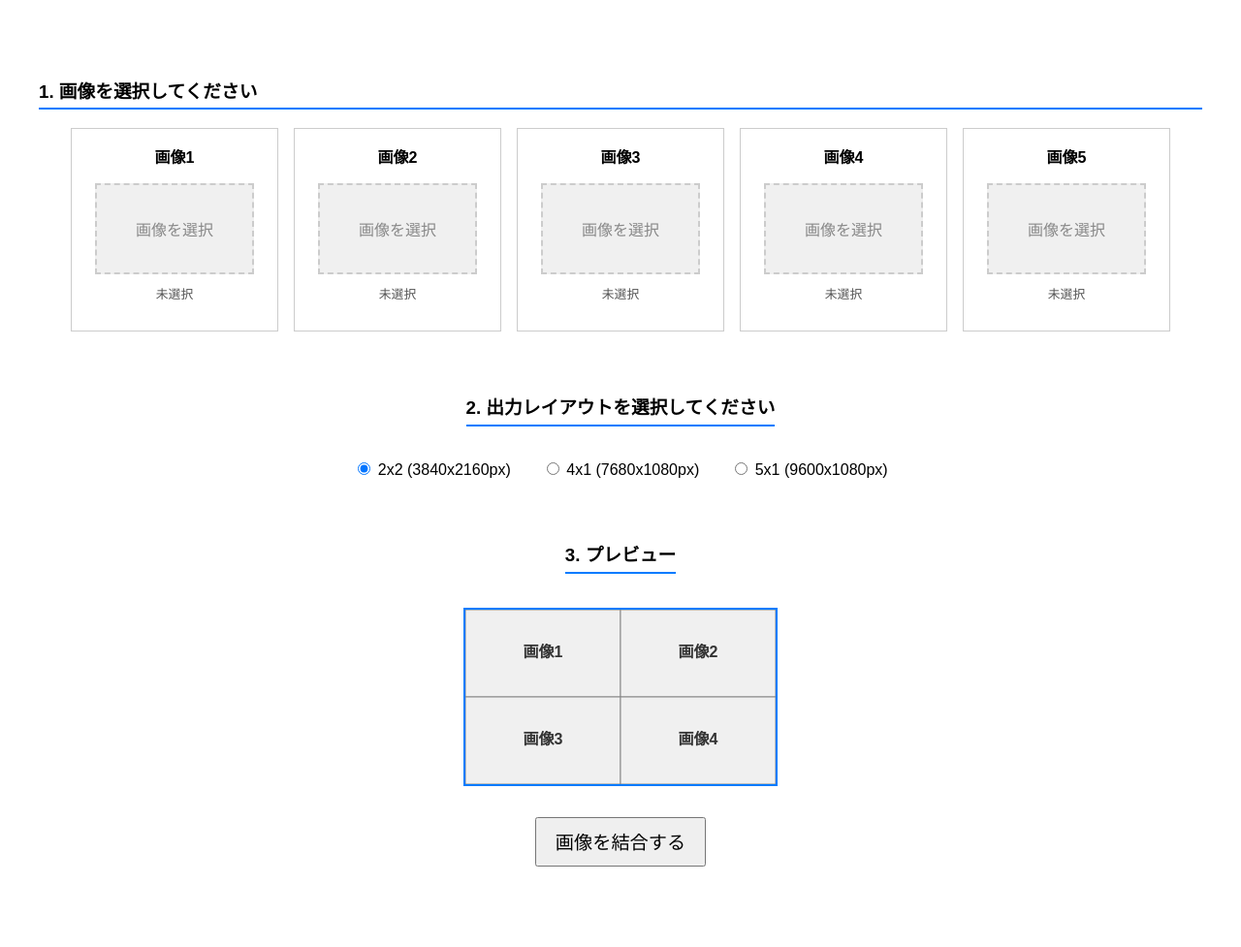
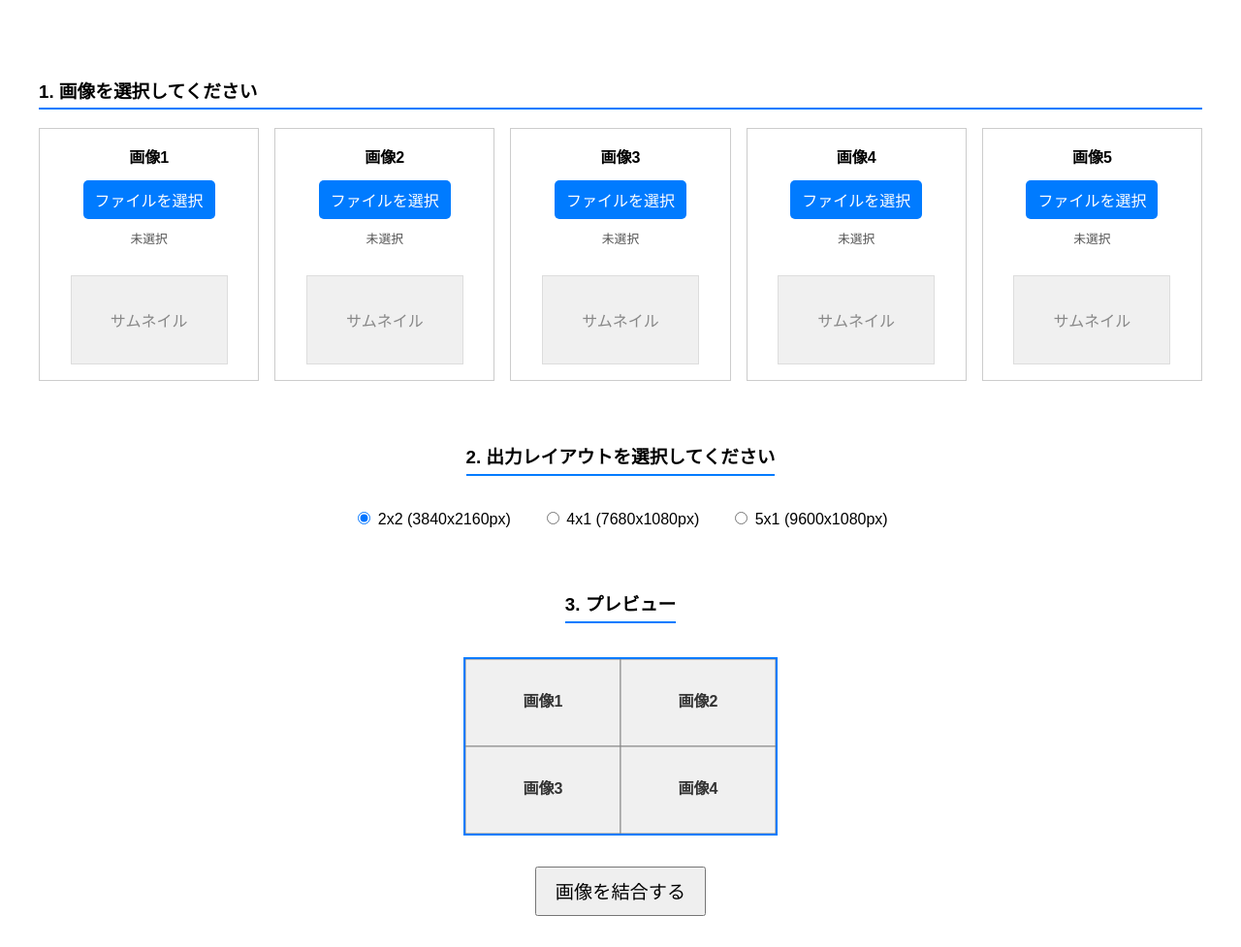
Before and after one commit to masatoooooon/flask-hello-render, a Flask app: page / in a window 1280 px wide. Shown: the whole page at 97% size. Before the commit the page ends 894 px from the top, so only its background shows below. Run offline with Flask 3, Linux system fonts and the light colour scheme.

Commit message:
Update index.html

```diff
--- a/templates/index.html
+++ b/templates/index.html
@@ -23,39 +23,28 @@
             padding-bottom: 1em;
             justify-content: center;
         }
-
         .image-slot {
             border: 1px solid #ccc;
             padding: 1em;
             display: flex;
             flex-direction: column;
             align-items: center;
-            width: 180px;
+            flex: 1 1 180px;
+            min-width: 180px;
         }
         .slot-title { font-weight: bold; margin-bottom: 0.5em; }
 
-        /* ★変更点: slot-previewがボタンを兼ねるためのスタイル */
-        .slot-preview {
-            width: 160px;
-            height: 90px;
-            border: 2px dashed #ccc;
-            margin-top: 0.5em;
-            background-color: #f0f0f0;
-            display: flex;
-            align-items: center;
-            justify-content: center;
-            color: #888;
+        .file-select-button {
+            background-color: #007bff;
+            color: white;
+            padding: 8px 12px;
+            border-radius: 5px;
             cursor: pointer;
-            transition: background-color 0.2s;
-            /* 背景画像としてサムネイルを表示するための設定 */
-            background-size: contain;
-            background-repeat: no-repeat;
-            background-position: center;
+            text-align: center;
+            margin-top: 5px;
         }
-        .slot-preview:hover {
-            background-color: #e9e9e9;
-            border-color: #007bff;
-        }
+        .file-select-button:hover { background-color: #0056b3; }
+        input[type="file"] { display: none; }
 
         .filename-display {
             font-size: 0.8em;
@@ -64,6 +53,23 @@
             height: 2.5em;
             word-break: break-all;
             text-align: center;
+        }
+
+        .slot-preview {
+            width: 160px;
+            height: 90px;
+            border: 1px solid #ddd;
+            margin-top: 1em;
+            background-color: #f0f0f0;
+            display: flex;
+            align-items: center;
+            justify-content: center;
+            color: #888;
+            overflow: hidden;
+        }
+        .slot-preview img {
+            max-width: 100%;
+            max-height: 100%;
         }
 
         .center-container {
@@ -99,8 +105,7 @@
     <form action="/combine" method="post" enctype="multipart/form-data">
 
         <h3>1. 画像を選択してください</h3>
-        <div class="image-slots-container">
-            </div>
+        <div class="image-slots-container"></div>
 
         <div class="center-container">
             <h3>2. 出力レイアウトを選択してください</h3>
@@ -135,10 +140,9 @@
         const ctx = canvas.getContext('2d');
         let previewSources = new Array(5).fill(null);
 
-        // ★変更点: 個別サムネイルの更新ロジックを修正
         function handleFileSelect(index, input) {
             const filenameContainer = document.getElementById(`filename${index + 1}`);
-            const slotPreview = document.getElementById(`slot-preview-${index + 1}`);
+            const slotPreviewContainer = document.getElementById(`slot-preview-${index + 1}`);
 
             if (input.files && input.files[0]) {
                 const reader = new FileReader();
@@ -146,9 +150,10 @@
                     const dataUrl = e.target.result;
                     previewSources[index] = dataUrl;
 
-                    // サムネイルエリアの背景画像として設定
-                    slotPreview.style.backgroundImage = `url('${dataUrl}')`;
-                    slotPreview.innerHTML = ''; // 中のテキストを消す
+                    slotPreviewContainer.innerHTML = '';
+                    const img = document.createElement('img');
+                    img.src = dataUrl;
+                    slotPreviewContainer.appendChild(img);
 
                     updatePreviewCanvas();
                 };
@@ -157,9 +162,7 @@
             } else {
                 previewSources[index] = null;
                 filenameContainer.textContent = '未選択';
-                // サムネイルエリアをデフォルトに戻す
-                slotPreview.style.backgroundImage = 'none';
-                slotPreview.innerHTML = '<span>画像を選択</span>';
+                slotPreviewContainer.innerHTML = '<span>サムネイル</span>';
                 updatePreviewCanvas();
             }
         }
@@ -209,17 +212,36 @@
             ctx.textBaseline = 'middle';
 
             slots.forEach((slot, index) => {
-                const img = loadedImages[index];
-                if (img) {
-                    const hRatio = slot.w / img.width;
-                    const vRatio = slot.h / img.height;
+                let img = loadedImages[index];
+
+                // ★ここからが変更点★
+                let imageToDraw = img;
+                if (img && img.height > img.width) {
+                    // 縦長画像の場合、オフスクリーンキャンバスを使って回転させる
+                    const offscreenCanvas = document.createElement('canvas');
+                    const offscreenCtx = offscreenCanvas.getContext('2d');
+
+                    offscreenCanvas.width = img.height;
+                    offscreenCanvas.height = img.width;
+
+                    offscreenCtx.translate(offscreenCanvas.width / 2, offscreenCanvas.height / 2);
+                    offscreenCtx.rotate(90 * Math.PI / 180); //反時計回りに90度
+                    offscreenCtx.drawImage(img, -img.width / 2, -img.height / 2);
+
+                    imageToDraw = offscreenCanvas; // 描画ソースを回転済みのキャンバスに差し替える
+                }
+                // ★ここまでが変更点★
+
+                if (imageToDraw) {
+                    const hRatio = slot.w / imageToDraw.width;
+                    const vRatio = slot.h / imageToDraw.height;
                     const ratio = Math.min(hRatio, vRatio);
-                    const centerShift_x = (slot.w - img.width * ratio) / 2;
-                    const centerShift_y = (slot.h - img.height * ratio) / 2;
+                    const centerShift_x = (slot.w - imageToDraw.width * ratio) / 2;
+                    const centerShift_y = (slot.h - imageToDraw.height * ratio) / 2;
                     ctx.fillStyle = '#f0f0f0';
                     ctx.fillRect(slot.x, slot.y, slot.w, slot.h);
-                    ctx.drawImage(img, 0, 0, img.width, img.height,
-                                  slot.x + centerShift_x, slot.y + centerShift_y, img.width * ratio, img.height * ratio);
+                    ctx.drawImage(imageToDraw, 0, 0, imageToDraw.width, imageToDraw.height,
+                                  slot.x + centerShift_x, slot.y + centerShift_y, imageToDraw.width * ratio, imageToDraw.height * ratio);
                 } else {
                     ctx.fillStyle = '#f0f0f0';
                     ctx.fillRect(slot.x, slot.y, slot.w, slot.h);
@@ -231,27 +253,23 @@
             });
         }
 
-        // ★変更点: 動的に生成するHTMLの構造を修正
         document.addEventListener('DOMContentLoaded', () => {
             const container = document.querySelector('.image-slots-container');
             if (container.innerHTML.trim() === '') {
                 for (let i = 1; i <= 5; i++) {
                     const slot = document.createElement('div');
                     slot.className = 'image-slot';
-
-                    // inputをlabelで囲む代わりに、labelのfor属性で紐付ける
                     slot.innerHTML = `
                         <label class="slot-title">画像${i}</label>
-                        <label for="image${i}" id="slot-preview-${i}" class="slot-preview">
-                            <span>画像を選択</span>
-                        </label>
+                        <label for="image${i}" class="file-select-button">ファイルを選択</label>
                         <input type="file" id="image${i}" name="image_files" accept="image/*" style="display: none;">
                         <div id="filename${i}" class="filename-display">未選択</div>
+                        <div id="slot-preview-${i}" class="slot-preview">
+                            <span>サムネイル</span>
+                        </div>
                     `;
-
                     const input = slot.querySelector(`#image${i}`);
                     input.addEventListener('change', (event) => handleFileSelect(i - 1, event.target));
-
                     container.appendChild(slot);
                 }
             }
```
